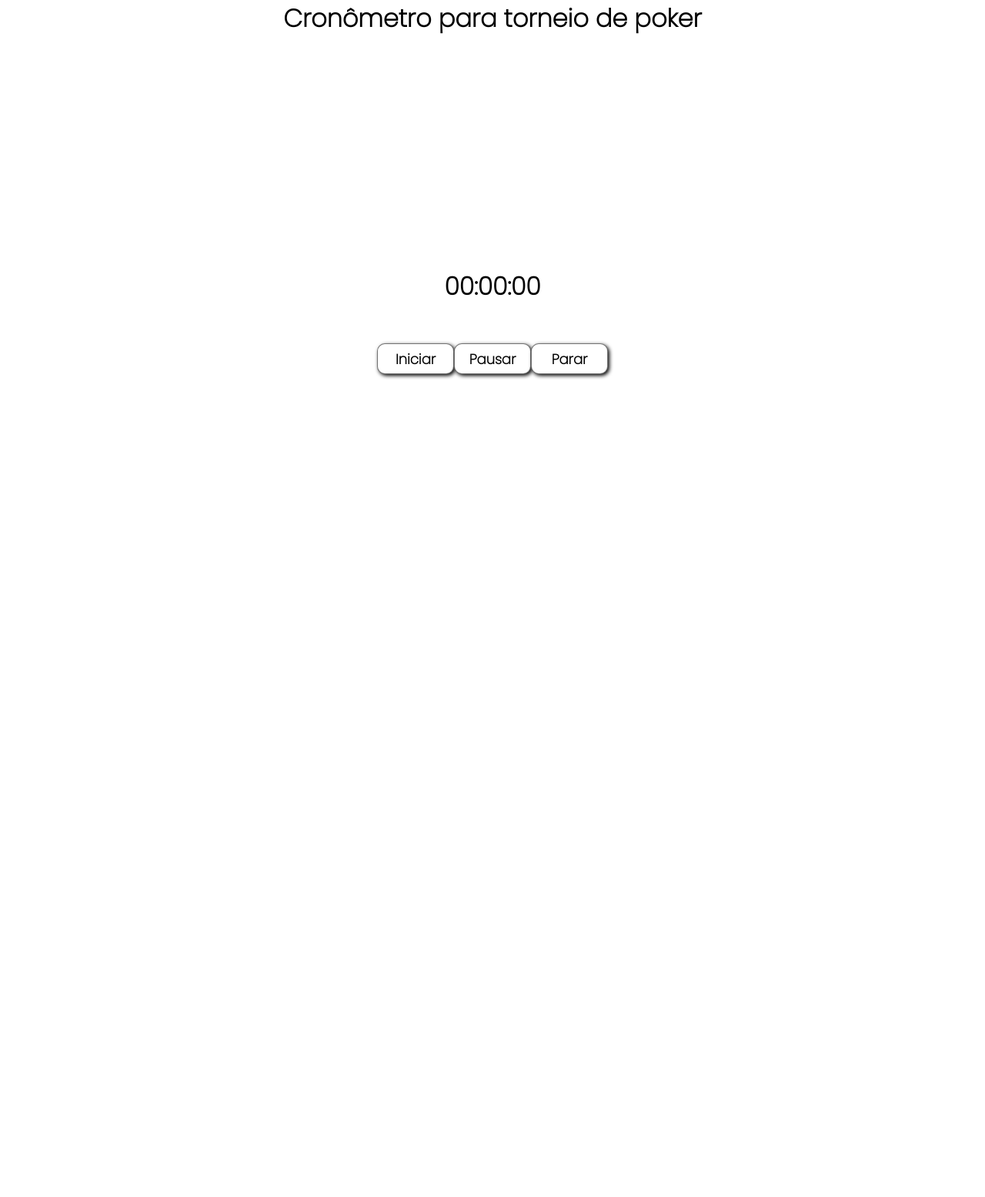
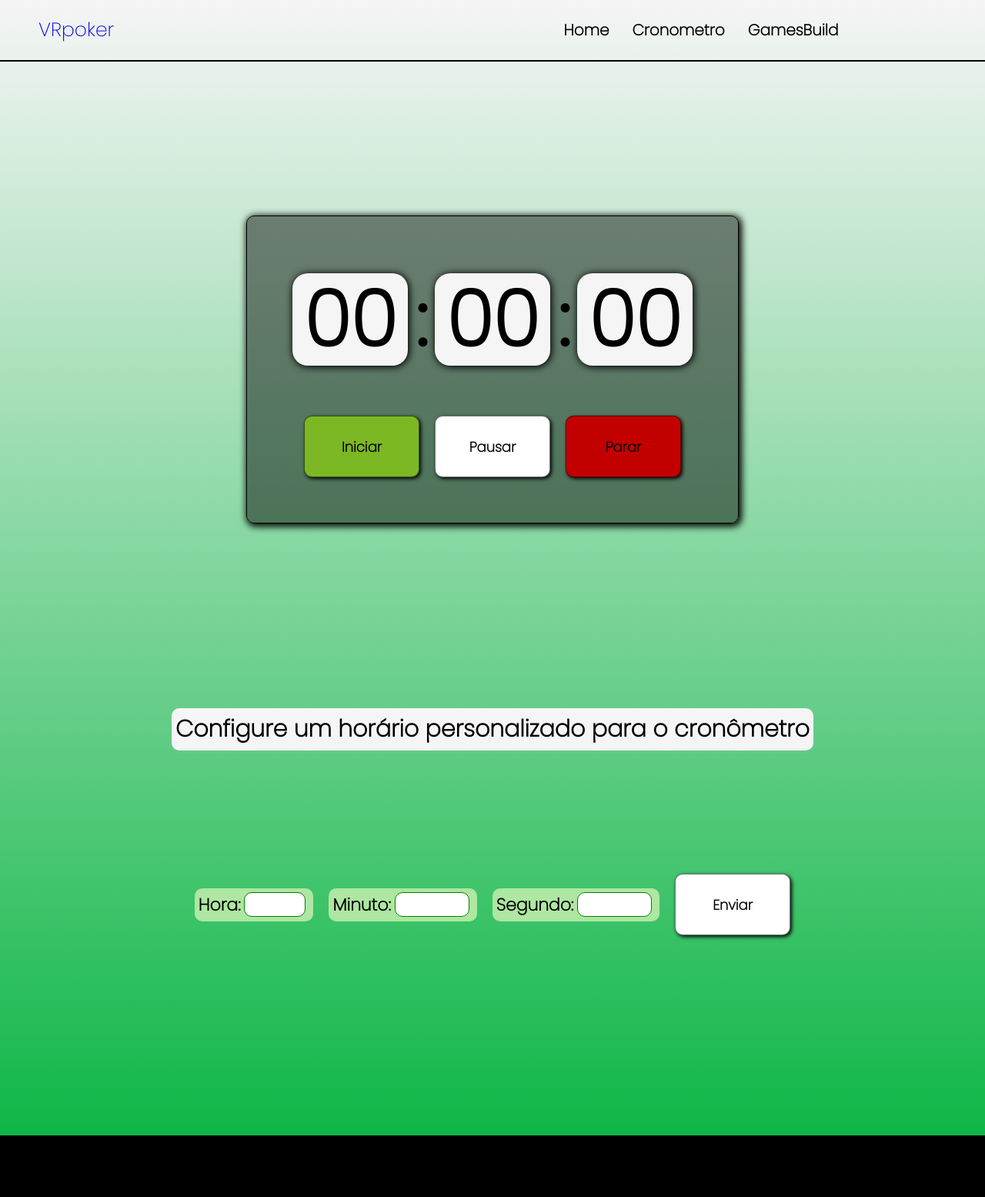
Before and after one commit to viniciusleitef/cronometro_poker, a plain HTML site: page index.html in a window 1280 px wide. Shown: the whole page at 77% size. Before the commit the page ends 800 px from the top, so only its background shows below. Drawn offline with Linux system fonts and the light colour scheme.

Commit message:
um pouco de acabamento e personalização de hora

```diff
--- a/index.html
+++ b/index.html
@@ -8,7 +8,29 @@
 	<title>Document</title>
 </head>
 <body>
-	<div class="titulo"><h1>Cronômetro para torneio de poker</h1></div>
+		<header>
+			<div class="logo">
+				<a href="#home">VRpoker</a>
+			</div>
+
+			<nav>
+				<ul>
+					<li>
+						<a href="#home">Home</a>
+					</li>
+
+					<li>
+						<a href="#Cronometro">Cronometro</a>
+					</li>
+
+					<li>
+						<a href="#GamesBuild">GamesBuild</a>
+					</li>
+				</ul>
+			</nav>
+		</header>
+		<section class="main">
+			<div class="box">
 				<div class="cronometro">
 					<h1 id="horas">00</h1><h1>:</h1><h1 id="minutos">00</h1><h1>:</h1><h1 id="segundos">00</h1>
 				</div>
@@ -18,6 +40,28 @@
 					<button id="pausar" onclick="pause()">Pausar</button>
 					<button id="parar" onclick="stop()">Parar</button>
 				</div>
+			</div>
+		</section>
+	<section class="configuração">
+		<div class="texto">
+			<h1>Configure um horário personalizado para o cronômetro</h1>
+		</div>
+
+		<form action="submit" id="form">
+			<label for="hora">Hora: <input type="number" id="Phora" min="0" max="6"></label>
+			<label for="minutos">Minuto: <input type="number" id="Pminuto" min="0" max="59"></label>
+			<label for="segundos">Segundo: <input type="number" id="Psegundo" min="0" max="59"></label>
+			<div class="botao_enviar">
+				<button>Enviar</button>
+			</div>
+		</form>
+
+
+	</section>
+
+	<footer>
+
+	</footer>
 
 	<script src="script.js"></script>
 </body>
--- a/script.js
+++ b/script.js
@@ -1,10 +1,10 @@
 let segundo = 0;
 let minuto = 0;
 let hora = 0;
-
 let pausou;
 
-let clicks = false
+const form = document.getElementById("form")
+
 
 if(localStorage.segundo){
 	segundo = localStorage.segundo;
@@ -12,6 +12,21 @@ if(localStorage.segundo){
 	hora = localStorage.hora;
 	escreverHora();
 }
+
+form.addEventListener('submit', event =>{
+	console.log("oi")
+	event.preventDefault()
+
+	hora = parseInt(document.getElementById("Phora").value)
+	minuto = parseInt(document.getElementById("Pminuto").value)
+	segundo = parseInt(document.getElementById("Psegundo").value)
+
+	console.log(segundo)
+	console.log(minuto)
+	console.log(hora)
+
+	escreverHora();
+})
 
 function start(){
 	pausou = setInterval(counter,1000);
@@ -46,7 +61,6 @@ function escreverHora(){
 	document.getElementById("horas").innerText = "0" + hora;
 }
 
-
 function counter(){
 
 	if(segundo<10){
--- a/styles.css
+++ b/styles.css
@@ -6,12 +6,87 @@
     font-family: 'Poppins', sans-serif;
 }
 
-.titulo{
+html{
+
+}
+
+body{
+    background: linear-gradient( #f5f5f5 , #02b33d );
+}
+
+.filter{
+    width: 100%;
+    height: 100%;
+    background-color: rgba(0, 0, 0, 0.568);
+}
+
+header{
     display: flex;
     width: 100%;
+    height: 80px;
+    border-bottom: 2px solid black;
+}
+
+.logo{
+    display: flex;
+    justify-content: flex-start;
+    margin-left: 50px;
+    align-items: center;
+    height: 100%;
+    width: 40%;
+    font-size: 25px;
+}
+
+.logo a{
+    text-decoration: none;
+}
+
+nav{
+    display: flex;
     justify-content: center;
     align-items: center;
-    margin-bottom: 300px;
+    width: 60%;
+    height: 100%;
+}
+
+nav ul{
+    display: flex;
+    justify-content: center;
+    align-items: center;
+    list-style: none;
+}
+
+nav a{
+    color: black;
+    font-size: 20px;
+    font-weight: bold   ;
+    text-decoration: none;
+    padding: 10px 15px;
+    border-radius: 15px;
+}
+
+nav a:hover{
+    color: white;
+    background-color: #000000b9;
+    transition: 300ms;
+}
+
+.main{
+    height: 80vh;
+}
+
+.box{
+    margin: 200px auto;
+    display: flex;
+    flex-direction: column;
+    justify-content:center;
+    align-items: center;
+    width: 50%;
+    height: 400px;
+    background-color: rgba(0, 0, 0, 0.466);
+    border: 1px solid black;
+    box-shadow: 2px 2px 10px 2px;
+    border-radius: 10px;
 }
 
 .cronometro{
@@ -19,6 +94,27 @@
     display: flex;
     justify-content: center;
     align-items: center;
+}
+
+.cronometro h1{
+    display: flex;
+    justify-content: center;
+    align-items: center;
+    width: 150px;
+    height: 120px;
+    font-size: 100px;
+    margin: 0 5px;
+    background-color: #f5f5f5;
+    border-radius: 20px;
+    box-shadow: 1px 1px 10px 1px;
+}
+
+.cronometro h1:nth-child(2n){
+    width: unset;
+    height: unset;
+    background-color: transparent;
+    padding: 0;
+    box-shadow: none;
 }
 
 .botoes{
@@ -29,21 +125,111 @@
 }
 
 button{
-    width: 100px;
-    height: 40px;
+    width: 150px;
+    height: 80px;
     background-color: white;
     border: 1px solid rgba(0, 0, 0, 0.548);
     border-radius: 10px;
     box-shadow: 2px 2px 5px;
     font-size: 18px;
     font-weight: bold;
+    margin: 0px 10px;
 }
 
-button:hover{
-    background-color: black;
-    color: white;
+button:nth-child(1){
+    background-color: rgb(124, 184, 35);
+}
+
+button:nth-child(2){
+    background-color: white;
+}
+
+button:nth-child(3){
+    background-color: rgb(194, 0, 0);
+}
+
+button:nth-child(1):hover{
+    background-color: greenyellow;
+    color: black;
     cursor: pointer;
-    box-shadow: 2px 2px 5px red;
     transition: 500ms;
 
 }
+
+button:nth-child(2):hover{
+    background-color: rgba(238, 217, 217, 0.959);
+    color: black;
+    cursor: pointer;
+    transition: 500ms;
+
+}
+
+button:nth-child(3):hover{
+    background-color: red;
+    color: black;
+    cursor: pointer;
+    box-shadow: 2px 2px 5px rgba(0, 0, 0, 0.61);
+    transition: 500ms;
+
+}
+
+.texto{
+    display: flex;
+    justify-content: center;
+    align-items: center;
+}
+
+.texto h1{
+    font-size: 30px;
+    background-color: #f5f5f5;
+    border-radius: 10px;
+    padding: 5px;
+}
+
+form{
+    width: 100%;
+    height: 400px;
+    display: flex;
+    justify-content: center;
+    align-items: center;
+    font-size: 22px;
+}
+
+label{
+    display: flex;
+    justify-content: center;
+    align-items: center;
+    background-color: rgb(173, 231, 161);
+    border-radius: 10px;
+    padding: 5px;
+    margin: 10px;
+    font-weight: bold;
+}
+
+input{
+    font-size: 20px;
+    border-radius: 10px;
+    border: 1px solid green;
+    margin: 0 5px;
+}
+
+.botao_enviar{
+    display: flex;
+    align-items: center;
+    justify-content: center;
+}
+
+.botao_enviar button{
+    background-color: white;
+}
+
+.botao_enviar button:hover{
+    background-color: rgba(238, 217, 217, 0.959);
+}
+
+footer{
+    width: 100%;
+    height: 80px;
+    background-color: black;
+    margin-top: 100px;
+}
```
Lines whose indentation alone changed are shown as unchanged.
